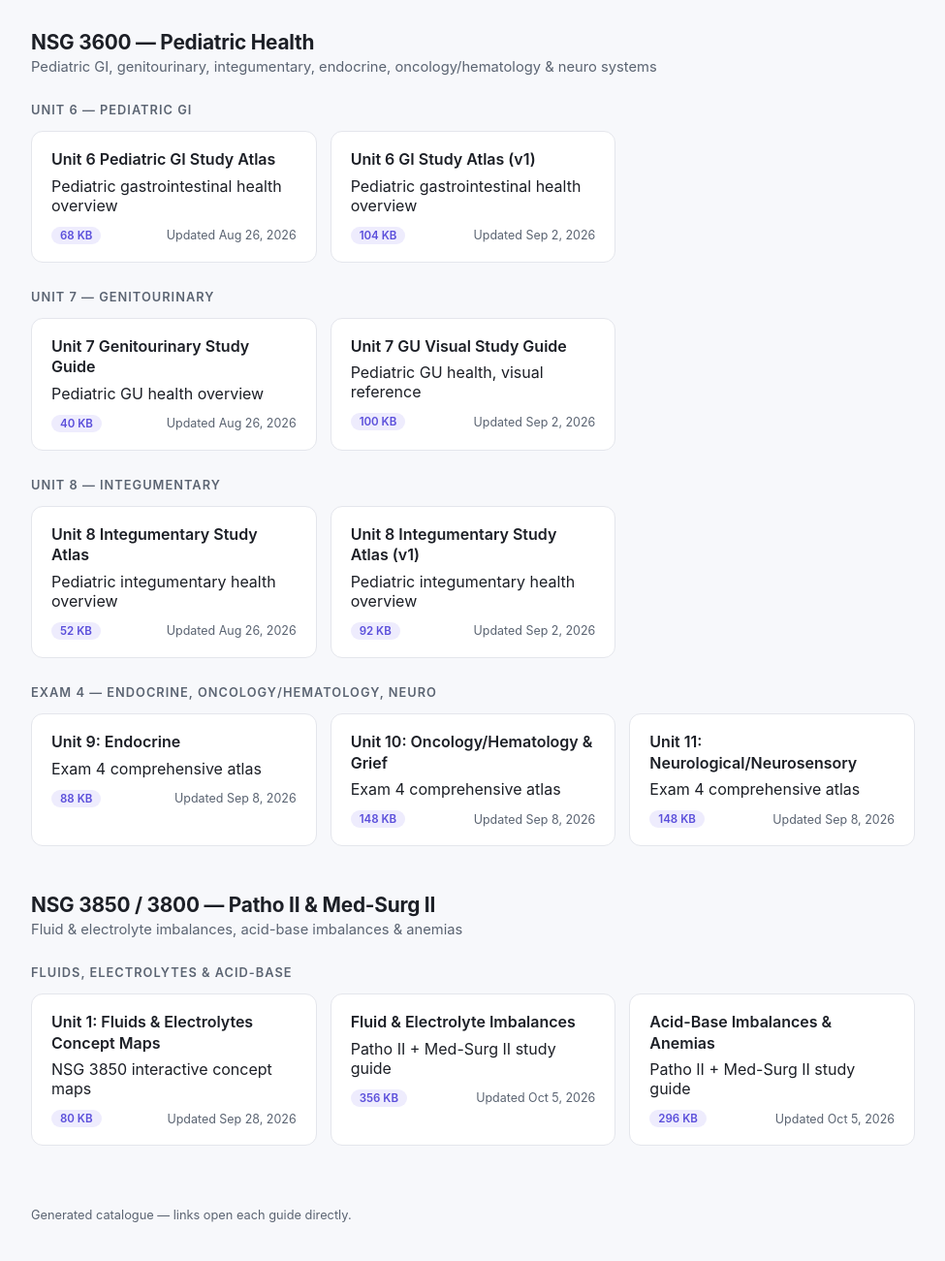
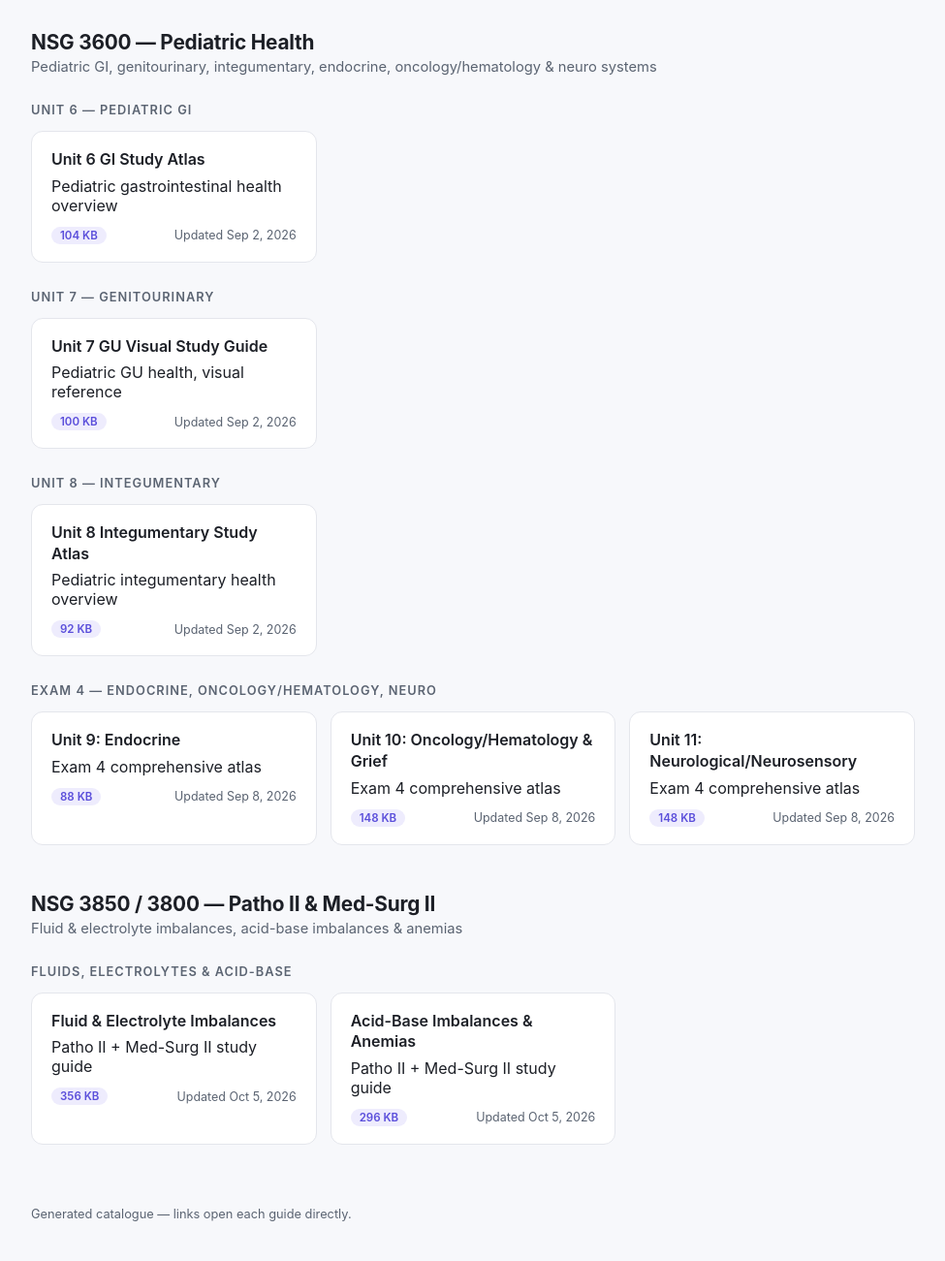
Before and after one commit to bevseeks/bevseeks.github.io, a plain HTML site: page index.html in a window 1280 px wide. Shown: the part 1036-2337 px from the top of the page at 97% size, without its empty margins (152-1127 px from the left). Drawn offline with Linux system fonts and the light colour scheme.

Commit message:
Update index.html

```diff
--- a/index.html
+++ b/index.html
@@ -146,11 +146,6 @@
           <div>Postpartum care, complications &amp; contraception, with medications</div>
           <div class="card-meta"><span class="badge">240 KB</span><span>Updated Aug 26, 2026</span></div>
         </a>
-        <a class="card" href="Exam_3_Study_Guide_Units_7_8_1.html">
-          <div class="card-title">Exam 3 Study Guide &mdash; Units 7 &amp; 8 (v1)</div>
-          <div>Postpartum care, complications &amp; contraception</div>
-          <div class="card-meta"><span class="badge">184 KB</span><span>Updated Aug 22, 2026</span></div>
-        </a>
       </div>
     </section>
 
@@ -200,13 +195,8 @@
     <section>
       <h3>Unit 6 &mdash; Pediatric GI</h3>
       <div class="grid">
-        <a class="card" href="3600 Pediatric Health Unit 6 GI.html">
-          <div class="card-title">Unit 6 Pediatric GI Study Atlas</div>
-          <div>Pediatric gastrointestinal health overview</div>
-          <div class="card-meta"><span class="badge">68 KB</span><span>Updated Aug 26, 2026</span></div>
-        </a>
         <a class="card" href="NSG3600_Unit6_GI_Study_Atlas_1.html">
-          <div class="card-title">Unit 6 GI Study Atlas (v1)</div>
+          <div class="card-title">Unit 6 GI Study Atlas</div>
           <div>Pediatric gastrointestinal health overview</div>
           <div class="card-meta"><span class="badge">104 KB</span><span>Updated Sep 2, 2026</span></div>
         </a>
@@ -216,11 +206,6 @@
     <section>
       <h3>Unit 7 &mdash; Genitourinary</h3>
       <div class="grid">
-        <a class="card" href="3600 Pediatric Health Unit 7 GU.html">
-          <div class="card-title">Unit 7 Genitourinary Study Guide</div>
-          <div>Pediatric GU health overview</div>
-          <div class="card-meta"><span class="badge">40 KB</span><span>Updated Aug 26, 2026</span></div>
-        </a>
         <a class="card" href="Unit7_GU_Visual_Study_Guide.html">
           <div class="card-title">Unit 7 GU Visual Study Guide</div>
           <div>Pediatric GU health, visual reference</div>
@@ -232,13 +217,8 @@
     <section>
       <h3>Unit 8 &mdash; Integumentary</h3>
       <div class="grid">
-        <a class="card" href="3600 Pediatric Health Unit 8 Integumentary.html">
+        <a class="card" href="NSG3600_Unit8_Integumentary_Study_Atlas.html">
           <div class="card-title">Unit 8 Integumentary Study Atlas</div>
-          <div>Pediatric integumentary health overview</div>
-          <div class="card-meta"><span class="badge">52 KB</span><span>Updated Aug 26, 2026</span></div>
-        </a>
-        <a class="card" href="NSG3600_Unit8_Integumentary_Study_Atlas.html">
-          <div class="card-title">Unit 8 Integumentary Study Atlas (v1)</div>
           <div>Pediatric integumentary health overview</div>
           <div class="card-meta"><span class="badge">92 KB</span><span>Updated Sep 2, 2026</span></div>
         </a>
@@ -274,11 +254,6 @@
     <section>
       <h3>Fluids, Electrolytes &amp; Acid-Base</h3>
       <div class="grid">
-        <a class="card" href="nsg3850 unit1-fluids and electolytes.html">
-          <div class="card-title">Unit 1: Fluids &amp; Electrolytes Concept Maps</div>
-          <div>NSG 3850 interactive concept maps</div>
-          <div class="card-meta"><span class="badge">80 KB</span><span>Updated Sep 28, 2026</span></div>
-        </a>
         <a class="card" href="Fluid &amp; Electrolyte Imbalances _ NSG 3850 Patho II + NSG 3800 Med-Surg II.html">
           <div class="card-title">Fluid &amp; Electrolyte Imbalances</div>
           <div>Patho II + Med-Surg II study guide</div>
```
